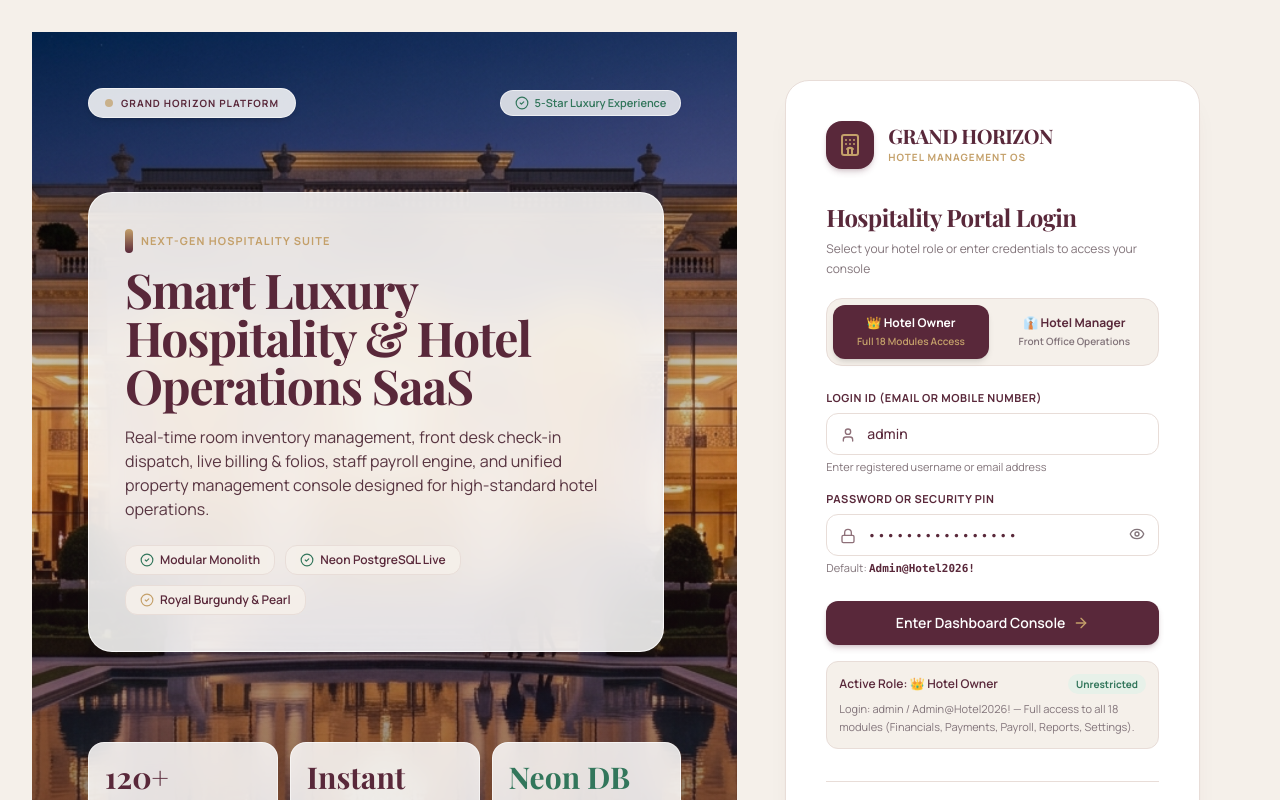
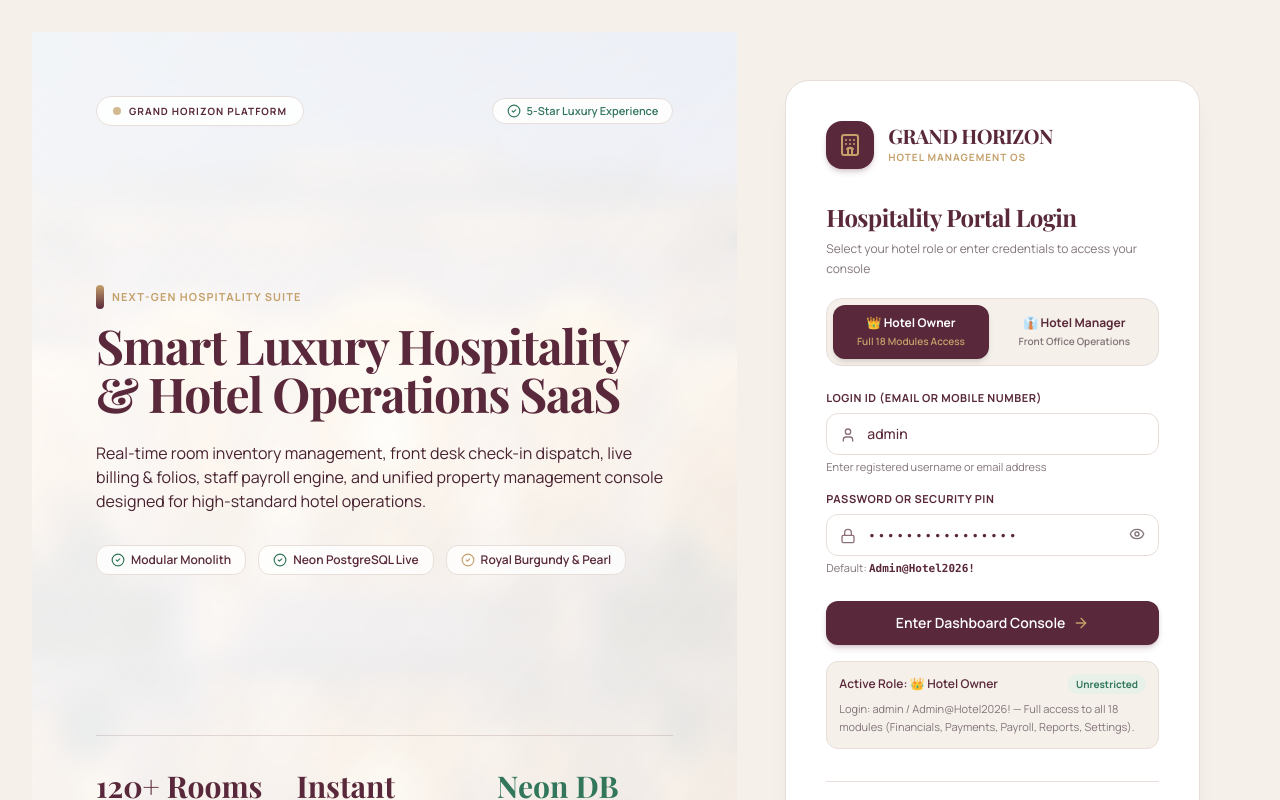
Before and after one commit to 1234Adityarajput/Hotelmangementsystem, a Next.js app in the folder frontend/: page /login in a window 1280 px wide. Built offline with nearby package versions, Linux system fonts and the light colour scheme; no server answers; a web font is replaced by a local one.

Commit message:
style(login): remove inner card containers and apply seamless full-bleed frosted white blur across entire hotel hero section

```diff
--- a/frontend/src/app/login/page.tsx
+++ b/frontend/src/app/login/page.tsx
@@ -44,38 +44,39 @@ export default function LoginPage() {
   return (
     <div className="min-h-screen w-full flex flex-col lg:flex-row bg-[#F5F0EA] font-sans">
       {/* =====================================================================
-          LEFT HERO SECTION (Cinematic Luxury Hotel Image + Frosted White Blur Glassmorphism)
+          LEFT HERO SECTION (Full-bleed Luxury Hotel Image with Soft Frosted White Blur)
           ===================================================================== */}
-      <div className="relative w-full lg:w-[58%] min-h-[620px] lg:min-h-screen flex flex-col justify-between p-6 sm:p-10 lg:p-14 overflow-hidden">
-        {/* 1. Background Luxury Hotel Image */}
+      <div className="relative w-full lg:w-[58%] min-h-[620px] lg:min-h-screen flex flex-col justify-between p-8 sm:p-12 lg:p-16 overflow-hidden">
+        {/* 1. Background Luxury Hotel Image with Blur */}
         <Image
           src="/hotel-hero.jpg"
           alt="Grand Horizon Luxury Boutique Hotel"
           fill
           priority
-          className="object-cover object-center scale-105 transition-transform duration-1000"
+          className="object-cover object-center blur-[5px] scale-105"
         />
 
-        {/* 2. Soft Ambient Tint Overlay */}
-        <div className="absolute inset-0 bg-gradient-to-t from-[#251019]/60 via-[#381926]/25 to-black/35 pointer-events-none" />
+        {/* 2. Full-bleed Frosted White Blur Overlay across the entire picture */}
+        <div className="absolute inset-0 bg-white/75 backdrop-blur-md pointer-events-none" />
+        <div className="absolute inset-0 bg-gradient-to-br from-white/80 via-white/65 to-[#F5F0EA]/75 pointer-events-none" />
 
         {/* 3. Top Tag / Pill */}
         <div className="relative z-10 flex items-center justify-between">
-          <div className="inline-flex items-center gap-2 px-4 py-1.5 rounded-full text-xs font-semibold bg-white/85 text-[#59283A] border border-white/60 backdrop-blur-md shadow-md">
+          <div className="inline-flex items-center gap-2 px-4 py-1.5 rounded-full text-xs font-semibold bg-white/85 text-[#59283A] border border-[#E8DDD8] shadow-xs backdrop-blur-sm">
             <span className="w-2 h-2 rounded-full bg-[#C4A06A] animate-pulse" />
             <span className="tracking-widest uppercase text-[10px] text-[#59283A] font-bold">
               Grand Horizon Platform
             </span>
           </div>
 
-          <div className="inline-flex items-center gap-1.5 px-3.5 py-1 rounded-full text-[11px] font-semibold bg-white/80 text-[#32765B] border border-white/60 backdrop-blur-md shadow-xs">
+          <div className="inline-flex items-center gap-1.5 px-3.5 py-1 rounded-full text-[11px] font-semibold bg-white/85 text-[#32765B] border border-[#E8DDD8] shadow-xs backdrop-blur-sm">
             <CheckCircle2 className="w-3.5 h-3.5 text-[#32765B]" />
             <span>5-Star Luxury Experience</span>
           </div>
         </div>
 
-        {/* 4. Center White Blur Glassmorphism Card with Content */}
-        <div className="relative z-10 my-8 lg:my-auto max-w-xl bg-white/85 backdrop-blur-xl border border-white/80 rounded-3xl p-7 sm:p-9 shadow-2xl shadow-black/20 text-[#352630]">
+        {/* 4. Center Headline & Editorial Introduction (Directly on white blurred canvas - NO CARD) */}
+        <div className="relative z-10 my-10 lg:my-auto max-w-xl">
           <div className="flex items-center gap-2 mb-3">
             <span className="w-2 h-6 rounded-full bg-gradient-to-b from-[#C4A06A] to-[#59283A]" />
             <span className="text-[11px] font-bold tracking-widest uppercase text-[#C4A06A]">
@@ -87,39 +88,39 @@ export default function LoginPage() {
             Smart Luxury Hospitality &amp; Hotel Operations SaaS
           </h1>
 
-          <p className="mt-4 text-sm sm:text-base text-[#472130]/90 leading-relaxed font-normal">
+          <p className="mt-6 text-sm sm:text-base text-[#472130] leading-relaxed font-normal">
             Real-time room inventory management, front desk check-in dispatch, live billing &amp;
             folios, staff payroll engine, and unified property management console designed for
             high-standard hotel operations.
           </p>
 
-          <div className="mt-6 flex flex-wrap items-center gap-2.5 text-xs text-[#59283A]">
-            <div className="flex items-center gap-1.5 bg-[#F5F0EA]/95 px-3.5 py-1.5 rounded-xl border border-[#E8DDD8] font-semibold shadow-xs">
+          <div className="mt-8 flex flex-wrap items-center gap-3 text-xs text-[#59283A]">
+            <div className="flex items-center gap-1.5 bg-white/80 px-3.5 py-1.5 rounded-xl border border-[#E8DDD8] font-semibold shadow-xs backdrop-blur-sm">
               <CheckCircle2 className="w-3.5 h-3.5 text-[#32765B]" />
               <span>Modular Monolith</span>
             </div>
-            <div className="flex items-center gap-1.5 bg-[#F5F0EA]/95 px-3.5 py-1.5 rounded-xl border border-[#E8DDD8] font-semibold shadow-xs">
+            <div className="flex items-center gap-1.5 bg-white/80 px-3.5 py-1.5 rounded-xl border border-[#E8DDD8] font-semibold shadow-xs backdrop-blur-sm">
               <CheckCircle2 className="w-3.5 h-3.5 text-[#32765B]" />
               <span>Neon PostgreSQL Live</span>
             </div>
-            <div className="flex items-center gap-1.5 bg-[#F5F0EA]/95 px-3.5 py-1.5 rounded-xl border border-[#E8DDD8] font-semibold shadow-xs">
+            <div className="flex items-center gap-1.5 bg-white/80 px-3.5 py-1.5 rounded-xl border border-[#E8DDD8] font-semibold shadow-xs backdrop-blur-sm">
               <CheckCircle2 className="w-3.5 h-3.5 text-[#C4A06A]" />
               <span>Royal Burgundy &amp; Pearl</span>
             </div>
           </div>
         </div>
 
-        {/* 5. Bottom 3-Column Highlights with White Blur */}
-        <div className="relative z-10 pt-4 grid grid-cols-1 sm:grid-cols-3 gap-3">
-          <div className="bg-white/85 backdrop-blur-md rounded-2xl border border-white/60 p-4 shadow-lg">
+        {/* 5. Bottom 3-Column Highlights (Directly on white blurred canvas - NO CARDS) */}
+        <div className="relative z-10 pt-8 border-t border-[#59283A]/15 grid grid-cols-1 sm:grid-cols-3 gap-6">
+          <div>
             <div className="font-serif text-2xl lg:text-3xl font-bold text-[#59283A]">120+ Rooms</div>
             <div className="text-xs text-[#82747A] mt-1 font-medium">Active Across All Floors</div>
           </div>
-          <div className="bg-white/85 backdrop-blur-md rounded-2xl border border-white/60 p-4 shadow-lg">
+          <div>
             <div className="font-serif text-2xl lg:text-3xl font-bold text-[#59283A]">Instant Check-In</div>
             <div className="text-xs text-[#82747A] mt-1 font-medium">Front Desk Key Dispatch</div>
           </div>
-          <div className="bg-white/85 backdrop-blur-md rounded-2xl border border-white/60 p-4 shadow-lg">
+          <div>
             <div className="font-serif text-2xl lg:text-3xl font-bold text-[#32765B]">Neon DB Live</div>
             <div className="text-xs text-[#82747A] mt-1 font-medium">100% Encrypted &amp; Audited</div>
           </div>
```
